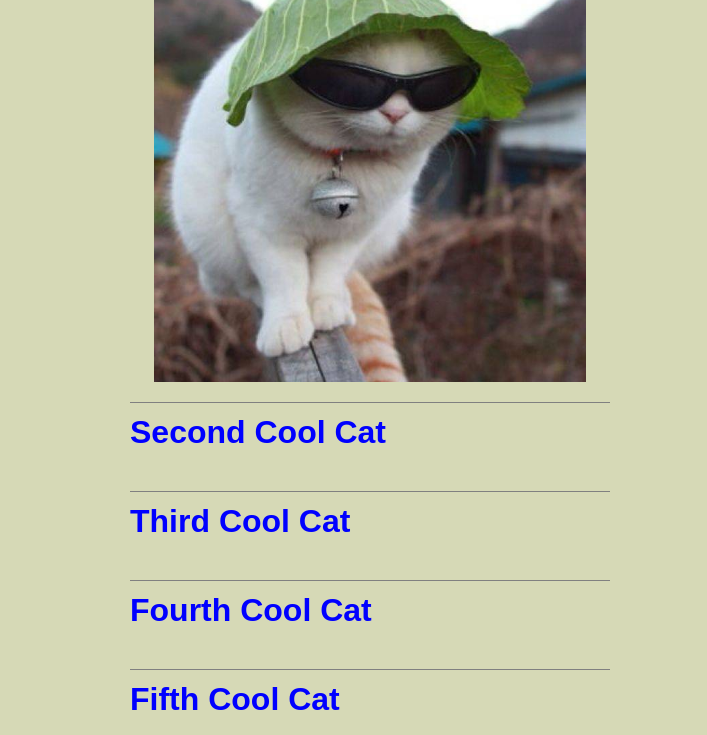
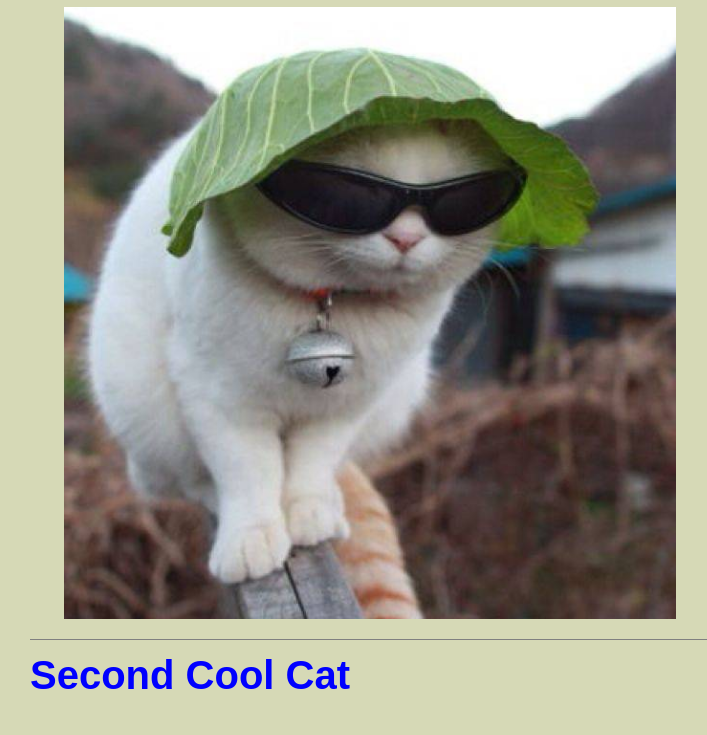
Before and after one commit to xmix25/cssBayan, a plain HTML site: page cssBayan/index.html in a window 1280 px wide. Shown: the part 301-1036 px from the top of the page, without its empty margins (270-977 px from the left). Drawn offline with Linux system fonts and the light colour scheme.

Commit message:
feat: add media query for screen width 1000+px (Fri, Mar 10, 2023 14:23:15)

```diff
--- a/cssBayan/style.css
+++ b/cssBayan/style.css
@@ -91,3 +91,11 @@ input:checked + .meme .icon {
     cursor: pointer;
   }
 }
+@media screen and (min-width: 1000px) {
+  body {
+    font-size: 2.5rem;
+  }
+  .container {
+    max-width: 700px;
+  }
+}
```
